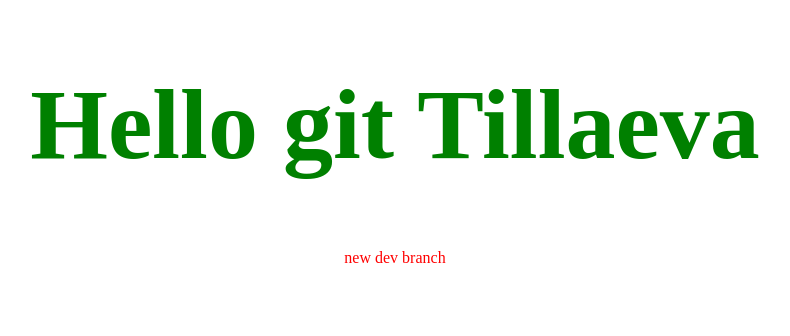
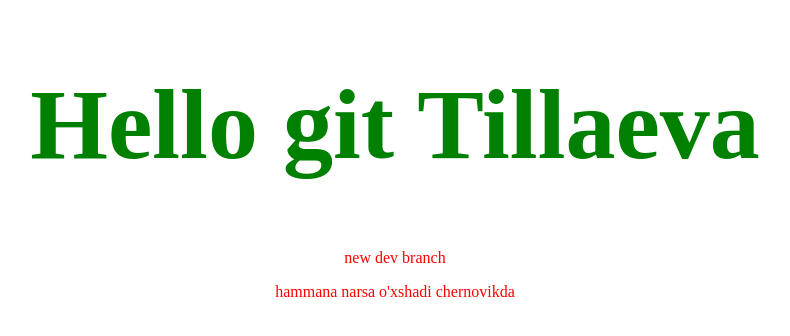
Before and after one commit to malikatillaeva/github, a plain HTML site: page index.html in a window 1280 px wide. Shown: the whole page, without its empty margins (245-1035 px from the left). Drawn offline with Linux system fonts and the light colour scheme.

Commit message:
dev vetkada vsyo gotovo

```diff
--- a/index.html
+++ b/index.html
@@ -10,6 +10,7 @@
     <h1>Hello git Tillaeva</h1>
 
     <p>new dev branch</p>
+    <p>hammana narsa o'xshadi chernovikda</p>
 
 </body>
 </html>
```
